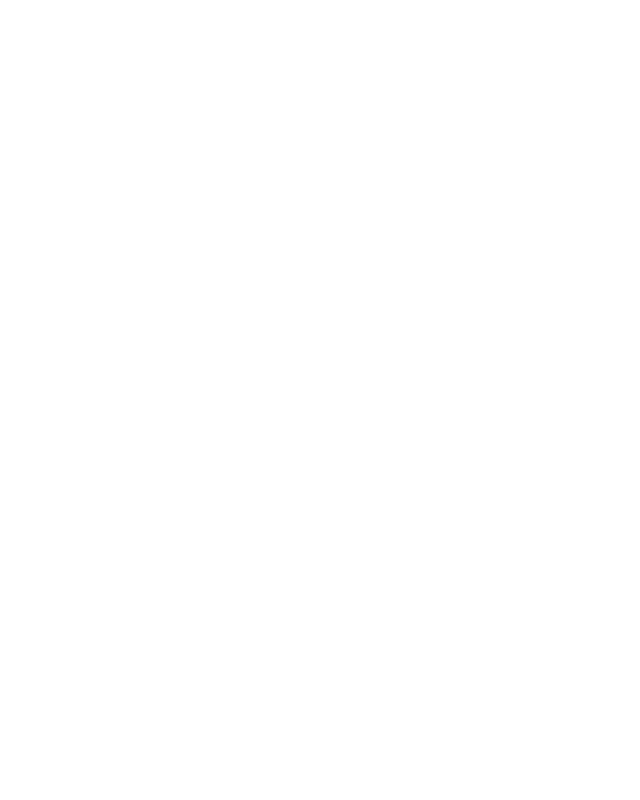
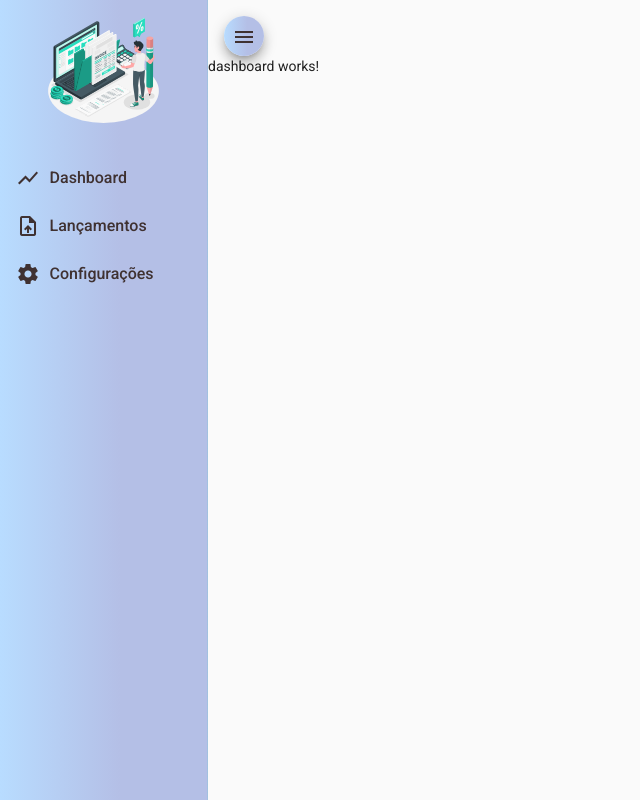
Before and after one commit to xflprflx/paycheck-frontend, an Angular app: page /dashboard in a window 1280 px wide. Before the commit this address led to /. Shown: the whole page, without its empty margins (0-640 px from the left). Built offline with nearby package versions, Linux system fonts and the light colour scheme.

Commit message:
dashboard route created

```diff
--- a/src/app/components/nav/nav.component.html
+++ b/src/app/components/nav/nav.component.html
@@ -2,7 +2,7 @@
   <mat-drawer #drawer class="sidenav" mode="side" opened>
     <img src="assets/img/logo.svg" alt="Logo">
     <mat-nav-list class="nav-list">
-      <a mat-list-item routerLink="/">
+      <a mat-list-item routerLink="/dashboard">
         <i class="material-icons">show_chart</i>
         Dashboard
       </a>
@@ -25,5 +25,6 @@
     >
       <mat-icon>menu</mat-icon>
     </button>
+    <router-outlet></router-outlet>
   </div>
 </mat-drawer-container>
--- a/src/app/components/nav/nav.component.ts
+++ b/src/app/components/nav/nav.component.ts
@@ -1,4 +1,5 @@
 import { Component, OnInit } from '@angular/core';
+import { Router } from '@angular/router';
 
 @Component({
   selector: 'app-nav',
@@ -7,9 +8,10 @@
 })
 export class NavComponent implements OnInit {
 
-  constructor() { }
+  constructor(private router: Router) { }
 
   ngOnInit(): void {
+    this.router.navigate(['dashboard'])
   }
 
 }
```
Also changed, not shown: src/app/app-routing.module.ts (+10 -7 lines).
